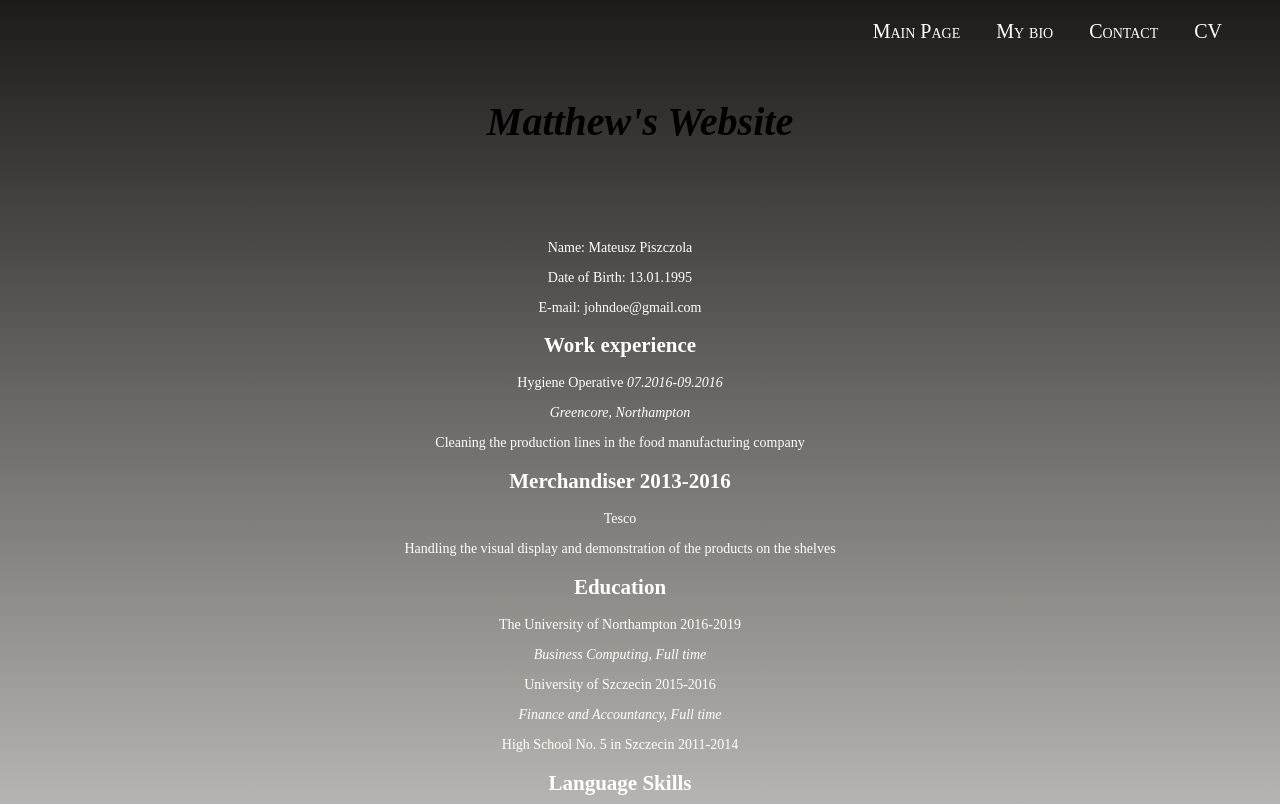
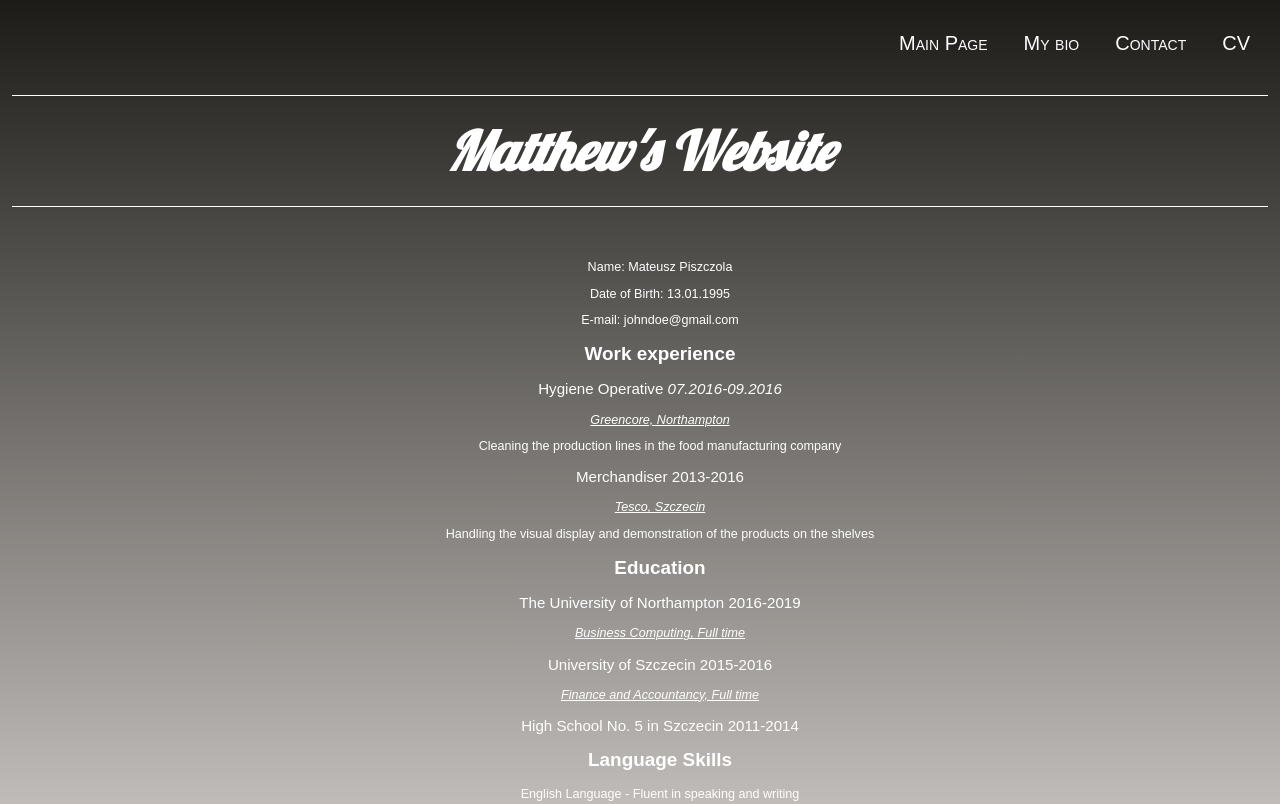
Before and after one commit to MPiszczola/csy1018-assign1MP, a plain HTML site: page cv.html in a window 1280 px wide. Shown: the top 804 px of the page. Drawn offline with Linux system fonts and the light colour scheme.

Commit message:
Final version

```diff
--- a/css/styles.css
+++ b/css/styles.css
@@ -7,18 +7,13 @@ body {
   font-size: 90%;
   text-align: center;
   background: linear-gradient(to bottom, #1c1b17 0%,#ebe6e3 100%);
-
-
 }
-
 #wrapper {
-
 max-width: 1200px;
 margin:0 auto;
 padding: 0 0 50px 0;
 }
 header {
-
   padding: 4px;
 }
 
@@ -34,7 +29,7 @@ border-bottom: 1px solid white;
 
 }
 
-footer {
+.footeroni {
   text-align: center;
   background-color: inherit;
   color: white;
@@ -44,6 +39,7 @@ margin-top: 15px;
 display: flex;
 justify-content: flex-end;
 line-height: 32px;
+list-style-type: none;
 }
 .clear {
   clear: both;
@@ -83,9 +79,6 @@ a {
 color:  #d3a625;
 text-decoration:underline;
 }
-/*.main_menu a:visited{
-    color:blue;
-}*/
 
 .main_menu a:active{
   color:black;
@@ -96,23 +89,18 @@ flex-direction: row;
 align-content: space-between;
 background: #AEBD38;
 }
-ul {
+
+.cvlist {
+  font-size: 70%;
   text-align: center;
   list-style-type: none;
-}
-.cvlist {
-  font-size: 70%;
+  color: white;
 }
 .rightside{
 text-align: right;
 font-size: 70%;
 }
-li {
 
-  color: white;
-  padding: 0 80px 0  0;
-
-}
 .welcome {
 text-align: left;
 color: white;
@@ -130,9 +118,16 @@ p a{
   text-align: center;
 
 }
-form {
+.formeroni {
   color: white;
 }
 .matthew {
   font-style: italic;
 }
+.job {
+  font-size: 120%;
+}
+.place {
+ font-style: italic;
+ text-decoration: underline;
+}
--- a/cv.html
+++ b/cv.html
@@ -7,29 +7,22 @@
     <link href="https://fonts.googleapis.com/css?family=Open+Sans" rel="stylesheet">
     <link href="https://fonts.googleapis.com/css?family=Lobster" rel="stylesheet">
     <title>"Matthew's Website"</title>
-    <style>
-      body  {
-        font-family: 'Opensans', serif;
-        font-size: 20px;
-      }
-    </style>
   </head>
 <body>
-    <div id="wrapper">
-      <nav>
-        <ul class="main_menu">
-            <li><a href="index.html">Main Page</a></li>
-            <li><a href="bio.html">My bio</a></li>
-            <li><a href="contact.html">Contact</a></li>
-            <li><a href="cv.html">CV</a></li>
-          </ul>
-        </nav>
+    <div class="wrapper">
+        <header>
+          <nav>
+            <ul class="main_menu">
+                <li><a href="index.html" title="Main Page">Main Page</a></li>
+                <li><a href="bio.html" title="bio">My bio</a></li>
+                <li><a href="contact.html" title="contact">Contact</a></li>
+                <li><a href="cv.html" title="cv">CV</a></li>
+              </ul>
+          </nav>
+        <h1 class="matthew"> Matthew's Website</h1>
+      </header>
 
-        <header>
-          <h1><i> Matthew's Website</i></h1>
-        </header>
 
-      </div>
 <ul class="cvlist">
 <li>
   <p>Name: Mateusz Piszczola</p>
@@ -42,22 +35,22 @@
 </li>
 <li>
   <h2>Work experience</h2>
-  <p>Hygiene Operative <i>07.2016-09.2016</i></p>
-  <p><i>Greencore, Northampton</i></p>
+  <p class="job">Hygiene Operative <i>07.2016-09.2016</i></p>
+  <p class="place">Greencore, Northampton</p>
   <p>Cleaning the production lines in the food manufacturing company</p>
 </li>
 <li>
-  <h2>Merchandiser  2013-2016 </h2>
-  <p>Tesco</p>
+  <p class="job">Merchandiser  2013-2016 </p>
+  <p class="place">Tesco, Szczecin</p>
   <p>Handling the visual display and demonstration of the products on the shelves</p>
 </li>
 <li>
   <h2>Education</h2>
-  <p>The University of Northampton 2016-2019</p>
-  <p><i>Business Computing, Full time </i></p>
-  <p>University of Szczecin 2015-2016</p>
-  <p><i>Finance and Accountancy, Full time</i></p>
-  <p>High School No. 5 in Szczecin  2011-2014</p>
+  <p class="job">The University of Northampton 2016-2019</p>
+  <p class="place">Business Computing, Full time </p>
+  <p class="job">University of Szczecin 2015-2016</p>
+  <p class="place">Finance and Accountancy, Full time</p>
+  <p class="job">High School No. 5 in Szczecin  2011-2014</p>
 </li>
 <li>
   <h2>Language Skills</h2>
@@ -70,7 +63,7 @@
   <p>Computer Games, Cooking, Politics </p>
 </li>
 </ul>
-<footer>
+<footer class="footeroni">
   <p>
     Find me on social media:
     <br/>
@@ -80,5 +73,6 @@
     <a href=""><!--Placeholder --><i class="fa fa-google-plus-square fa-2x" aria-hidden="true"></i></a>
   </p>
 </footer>
+</div>
 </body>
 </html>
```
Also changed, not shown: bio.html (+14 -20 lines), contact.html (+15 -22 lines), index.html (+1 -1 lines), pictures/mexd.jpg, pictures/mexd2.jpg.
